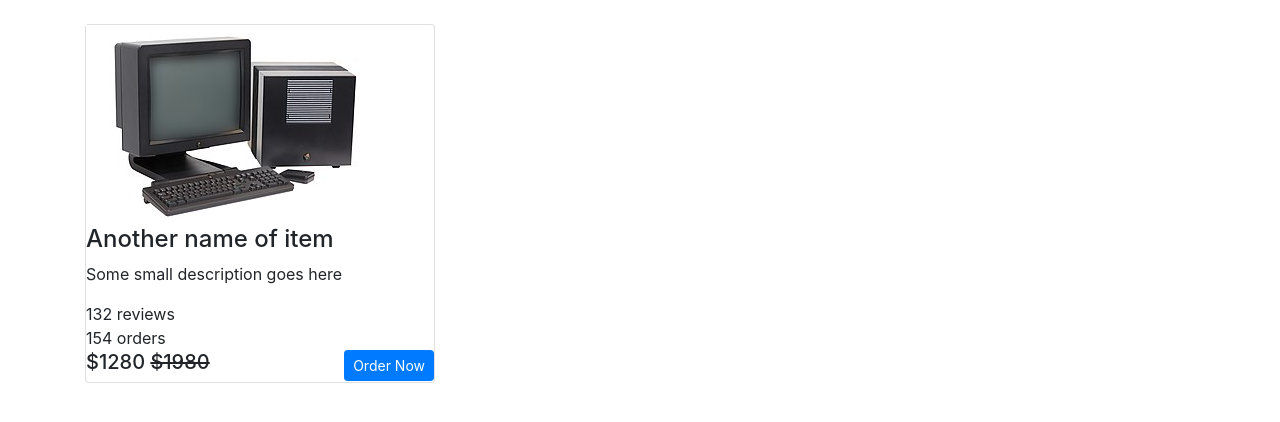
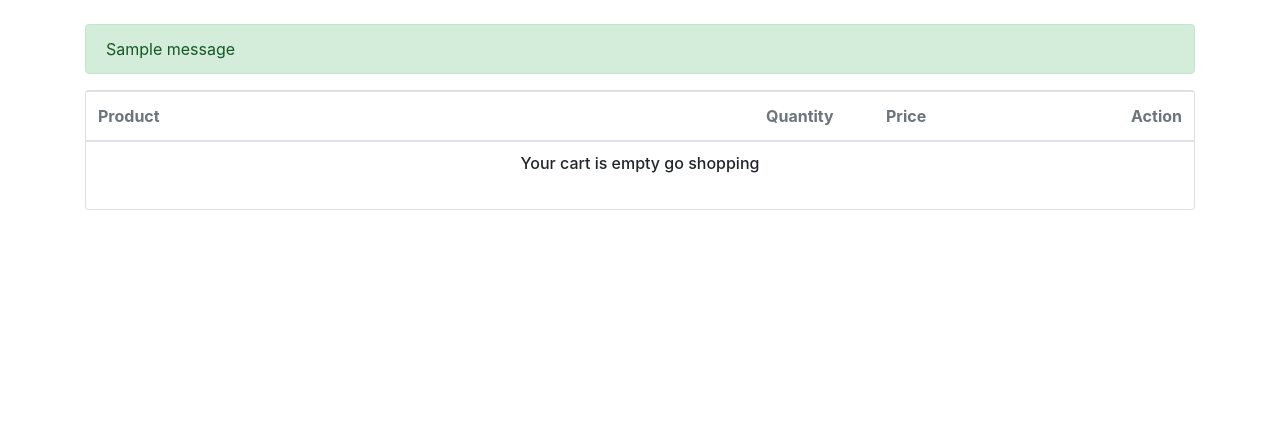
Before and after one commit to TreantBG/django_demo, a Django app: page /cart in a window 1280 px wide. Shown: the part 40-462 px from the top of the page. Run offline with Django 3.2, Linux system fonts and the light colour scheme; a user stored in the database is signed in; data comes from the database, SQL or seed files in the repository; tables that the repository leaves empty hold one stand-in row (values such as "Sample post"); one stand-in notice (Sample message) is shown; some libraries are stand-ins or nearby versions.

Commit message:
Compleate the shopping cart. Update models. Update UI and add search field to admin panel.

```diff
--- a/accounts/models.py
+++ b/accounts/models.py
@@ -4,8 +4,8 @@ from django.db import models
 
 from shop.models import Cart
 
+
 class CustomUserManager(BaseUserManager):
-
     """Custom manager for EmailUser."""
 
     def _create_user(self, email, password,
@@ -67,3 +67,6 @@ class UserProfile(AbstractUser):
 
     class Meta(AbstractUser.Meta):
         swappable = 'AUTH_USER_MODEL'
+
+    def __str__(self):
+        return self.username
--- a/django_demo/settings.py
+++ b/django_demo/settings.py
@@ -130,3 +130,5 @@ AUTH_USER_MODEL = 'accounts.UserProfile'
 
 STATICFILES_DIRS = [
     os.path.join(BASE_DIR, 'static')]
+
+MESSAGE_STORAGE = 'django.contrib.messages.storage.session.SessionStorage'
--- a/shop/models.py
+++ b/shop/models.py
@@ -28,6 +28,9 @@ class Product(models.Model):
                                format='JPEG',
                                options={'quality': 60})
 
+    def __str__(self):
+        return self.name
+
 
 class Order(models.Model):
     order_date = models.DateTimeField('date ordered')
@@ -36,5 +39,16 @@ class Order(models.Model):
     cost = models.FloatField(default=0)
     products = models.ManyToManyField(Product, blank=True)
 
+    def __str__(self):
+        return "User " + str(self.user) + " ordered $" + str(self.cost) + " on " + str(self.order_date)
+
+
+class ProductsInCart(models.Model):
+    product = models.ForeignKey('Product', blank=False, on_delete=models.CASCADE)
+    quantity = models.IntegerField(default=1)
+
+    def line_total(self):
+        return self.product.price * self.quantity
+
 class Cart(models.Model):
-    products = models.ManyToManyField(Product, blank=True)
+    products = models.ManyToManyField(ProductsInCart, blank=True)
--- a/shop/templates/cart.html
+++ b/shop/templates/cart.html
@@ -8,29 +8,62 @@
 <div class="container">
 
     {% if user.is_authenticated %}
-    <div class="row">
-        {% for product in user.cart.products.all %}
-        <div class="col-md-4">
-            <figure class="card card-product">
-                <div class="img-wrap"><img src="{{ product.image.url }}"></div>
-                <figcaption class="info-wrap">
-                    <h4 class="title">Another name of item</h4>
-                    <p class="desc">Some small description goes here</p>
-                    <div class="rating-wrap">
-                        <div class="label-rating">132 reviews</div>
-                        <div class="label-rating">154 orders</div>
-                    </div> <!-- rating-wrap.// -->
+
+
+    <div class="card">
+        <table class="table table-hover shopping-cart-wrap">
+            <thead class="text-muted">
+            <tr>
+                <th scope="col">Product</th>
+                <th scope="col" width="120">Quantity</th>
+                <th scope="col" width="120">Price</th>
+                <th scope="col" width="200" class="text-right">Action</th>
+            </tr>
+            </thead>
+            <tbody>
+            {% if user.cart.products.all|length == 0 %}
+            <tr>
+                <td colspan="4" class="text-center"><h6 class="title text-truncate">Your cart is empty go shopping </h6>
+                </td>
+            </tr>
+            {% endif %}
+            {% for product_in_cart in user.cart.products.all %}
+            <tr>
+                <td>
+                    <figure class="media">
+                        <div class="img-wrap"><img src="{{ product_in_cart.product.thumbnail.url }}"
+                                                   class="img-thumbnail img-sm"></div>
+                        <figcaption class="media-body">
+                            <h6 class="title text-truncate">{{ product_in_cart.product.name }}</h6>
+                            <dl class="param param-inline small">
+                                {{ product_in_cart.product.description }}
+                            </dl>
                         </figcaption>
-                <div class="bottom-wrap">
-                    <a href="" class="btn btn-sm btn-primary float-right">Order Now</a>
-                    <div class="price-wrap h5">
-                        <span class="price-new">$1280</span>
-                        <del class="price-old">$1980</del>
-                    </div> <!-- price-wrap.// -->
-                </div> <!-- bottom-wrap.// -->
                     </figure>
+                </td>
+                <td>
+                    <h6 class="title text-truncate">{{ product_in_cart.quantity }}</h6>
+                </td>
+                <td>
+                    <div class="price-wrap">
+                        <var class="price">${{ product_in_cart.line_total }}</var>
                     </div>
+                </td>
+                <td class="text-right">
+                    <a href="{% url 'remove_from_cart' product_in_cart.product.id %}" class="btn btn-outline-danger"> × Remove</a>
+                </td>
+            </tr>
             {% endfor %}
+            </tbody>
+        </table>
+    </div>
+
+    {% if user.cart.products.all|length > 0 %}
+    <div class="float-sm-right mt-2">
+        <h4 class="title text-truncate">Total Cost: {{ total_cost }}</h4>
+        <a href="{% url 'checkout' %}" class="btn btn-primary btn-lg" type="submit">Checkout order</a>
+    </div>
+    {% endif %}
 </div>
 {% else %}
 
--- a/shop/templates/products.html
+++ b/shop/templates/products.html
@@ -2,6 +2,7 @@
 <link href="{% static 'shop/css/products.css' %}" rel="stylesheet" type="text/css">
 
 {% if user.is_authenticated %}
+
 <div class="container p-3">
     <form method="get" class="form-inline">
         <label class="mr-sm-2" for="inlineFormCustomSelect">Category:</label>
@@ -32,7 +33,7 @@
                 <h4 class="title">{{ product.name }}</h4>
                 <p class="desc">{{ product.description }}</p>
                 <div class="bottom-wrap">
-                    <a href="" class="btn btn-sm btn-primary float-right">Order Now</a>
+                    <a href="{% url 'add_to_cart' product.id %}" class="btn btn-sm btn-primary float-right">Order Now</a>
                     <div class="price-wrap h5">
                         <span class="price-new">${{ product.price }}</span>
                     </div>
--- a/shop/urls.py
+++ b/shop/urls.py
@@ -5,4 +5,7 @@ from . import views
 urlpatterns = [
     path('', views.index, name='home'),
     path('cart', views.cart, name='cart'),
+    path('checkout', views.checkout, name='checkout'),
+    path('add_to_cart/<int:product_id>', views.add_to_cart, name='add_to_cart'),
+    path('remove_from_cart/<int:product_id>', views.remove_from_cart, name='remove_from_cart'),
 ]
--- a/shop/views.py
+++ b/shop/views.py
@@ -1,12 +1,47 @@
+from datetime import datetime
 from urllib.parse import urlencode
 
-from django.core.paginator import Paginator, PageNotAnInteger, EmptyPage
-from django.shortcuts import render
-
+from django.contrib import messages
+from django.contrib.auth.decorators import login_required
+from django.core.paginator import Paginator
 from django.http import HttpResponse
+from django.shortcuts import redirect
 from django.template import loader
 
-from shop.models import Product, Category
+from shop.models import Product, Category, ProductsInCart, Order
+
+
+@login_required
+def add_to_cart(request, product_id):
+    user_cart = request.user.cart
+
+    found_products = user_cart.products.filter(product_id=product_id)
+    if len(found_products) > 0:
+        for product_in_cart in found_products:
+            product_in_cart.quantity += 1
+            product_in_cart.save()
+    else:
+        product_in_cart = ProductsInCart(product_id=product_id)
+        product_in_cart.save()
+
+        user_cart.products.add(product_in_cart)
+        request.user.save()
+
+    messages.success(request, 'Product successfully added to cart.')
+
+    return redirect('home')
+
+
+@login_required
+def remove_from_cart(request, product_id):
+    user_cart = request.user.cart
+
+    for product_in_cart in user_cart.products.all():
+        if product_in_cart.product.pk == product_id:
+            user_cart.products.remove(product_in_cart)
+            break
+
+    return redirect('cart')
 
 
 def index(request):
@@ -40,7 +75,37 @@ def index(request):
     return HttpResponse(template.render(context, request))
 
 
+def calculate_total_cart_cost(user_cart):
+    total_card_cost = 0
+
+    for product_in_cart in user_cart.products.all():
+        total_card_cost += product_in_cart.line_total()
+
+    return total_card_cost
+
+
 def cart(request):
+    user_cart = request.user.cart
     template = loader.get_template('cart.html')
-    context = {}
+    context = {'total_cost': calculate_total_cart_cost(user_cart)}
     return HttpResponse(template.render(context, request))
+
+
+def checkout(request):
+    user_cart = request.user.cart
+
+    new_order = Order(order_date=datetime.now(),
+                      user_id=request.user.id,
+                      delivery_detiles=request.user.delivery_address,
+                      cost=calculate_total_cart_cost(user_cart)
+                      )
+
+    new_order.save()
+
+    for product_in_cart in user_cart.products.all():
+        new_order.products.add(product_in_cart.product.pk)
+        user_cart.products.remove(product_in_cart)
+
+    messages.success(request, 'Order successfully created.')
+
+    return redirect('cart')
--- a/templates/base.html
+++ b/templates/base.html
@@ -5,6 +5,7 @@
     <title>{% block title %}Django Demo Shop{% endblock %}</title>
     <link rel="stylesheet" href="https://stackpath.bootstrapcdn.com/bootstrap/4.1.3/css/bootstrap.min.css"
           integrity="sha384-MCw98/SFnGE8fJT3GXwEOngsV7Zt27NXFoaoApmYm81iuXoPkFOJwJ8ERdknLPMO" crossorigin="anonymous">
+    <link rel="stylesheet" href="https://use.fontawesome.com/releases/v5.0.8/css/all.css">
     <script src="https://stackpath.bootstrapcdn.com/bootstrap/4.1.3/js/bootstrap.min.js"
             integrity="sha384-ChfqqxuZUCnJSK3+MXmPNIyE6ZbWh2IMqE241rYiqJxyMiZ6OW/JmZQ5stwEULTy"
             crossorigin="anonymous"></script>
@@ -28,6 +29,13 @@
     </nav>
     <br>
 
+    <div class="container">
+        {% if messages %}
+            {% for message in messages %}
+                <div class="alert {% if message.tags %}alert-{{ message.tags }}{% endif %}" role="alert">{{ message }}</div>
+            {% endfor %}
+        {% endif %}
+    </div>
 
     {% block content %}
     {% endblock %}
```
Also changed, not shown: shop/admin.py (+16 -3 lines), db.sqlite3, shop/migrations/0004_product_quantity.py (added), shop/migrations/0005_auto_20181016_0019.py (added), 5 other files. Lines whose indentation alone changed are shown as unchanged.
